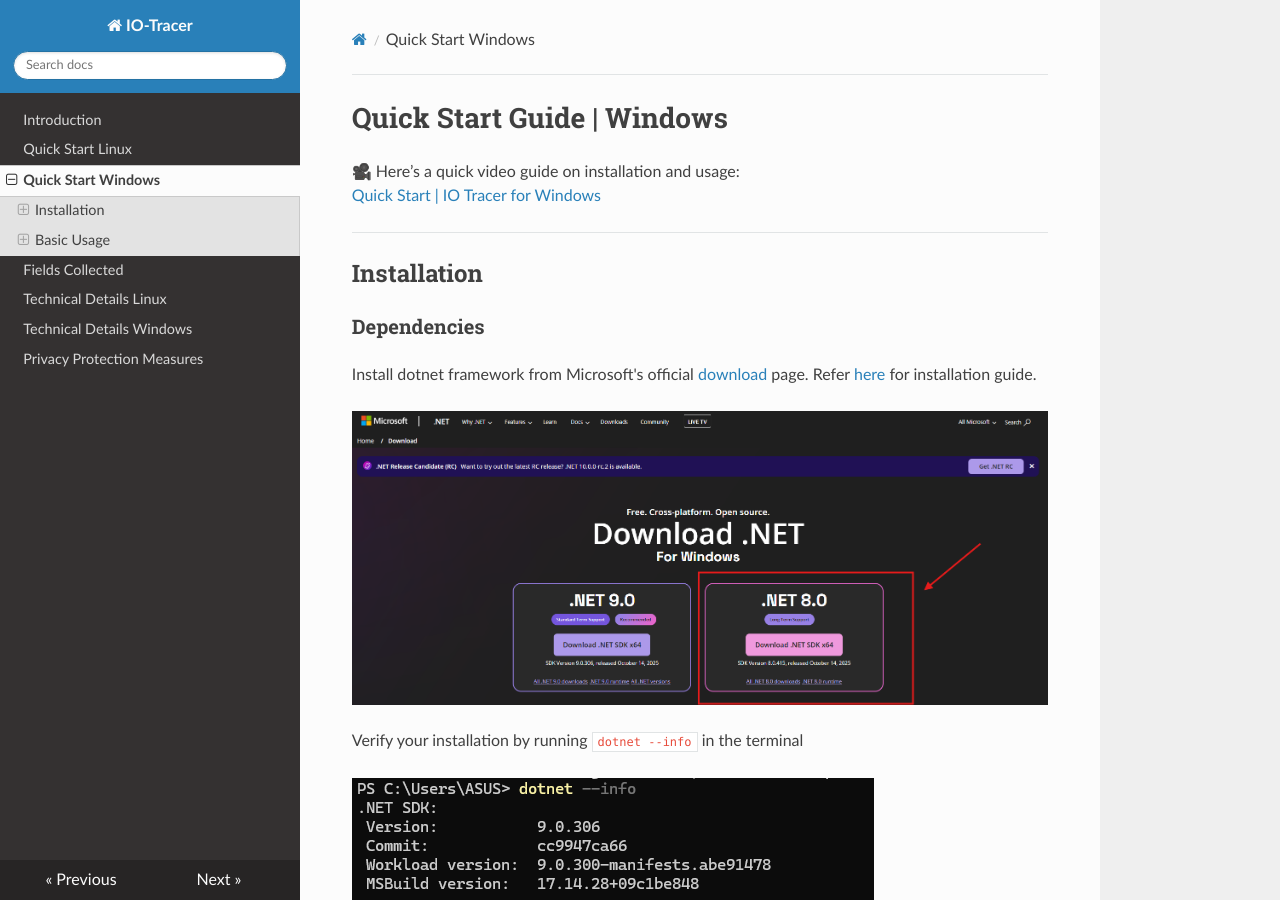
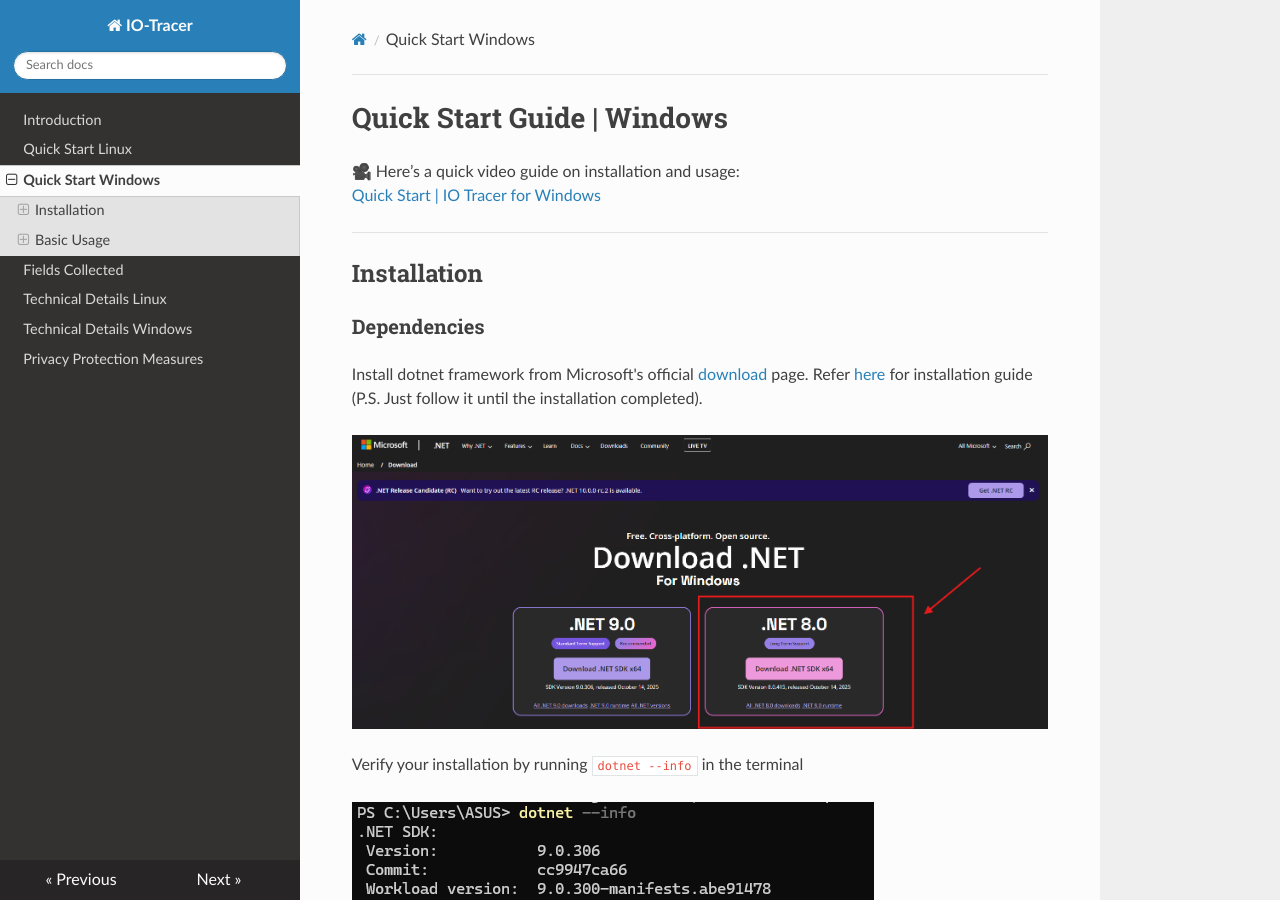
Before and after one commit to cacheMon/iotracerdocs, an MkDocs documentation site: the page built from docs/startwin.md, in a window 1280 px wide and 900 px high. Built offline with MkDocs 1.6.1, drawn with Linux system fonts in a browser that asks for light colours; nearby versions of some CDN libraries.

Commit message:
added small message

```diff
--- a/docs/startwin.md
+++ b/docs/startwin.md
@@ -7,7 +7,7 @@
 
 ## Installation
 ### Dependencies
-Install dotnet framework from Microsoft's official [download](https://dotnet.microsoft.com/en-us/download) page. Refer [here](https://youtu.be/9BaUiG4F1jk?si=rN9oNzXZw0Q4e-O4&t=34) for installation guide.
+Install dotnet framework from Microsoft's official [download](https://dotnet.microsoft.com/en-us/download) page. Refer [here](https://youtu.be/9BaUiG4F1jk?si=rN9oNzXZw0Q4e-O4&t=34) for installation guide (P.S. Just follow it until the installation completed).
 
 ![Dotnet installation page](./img/dotnetdownload.png)
 
```
